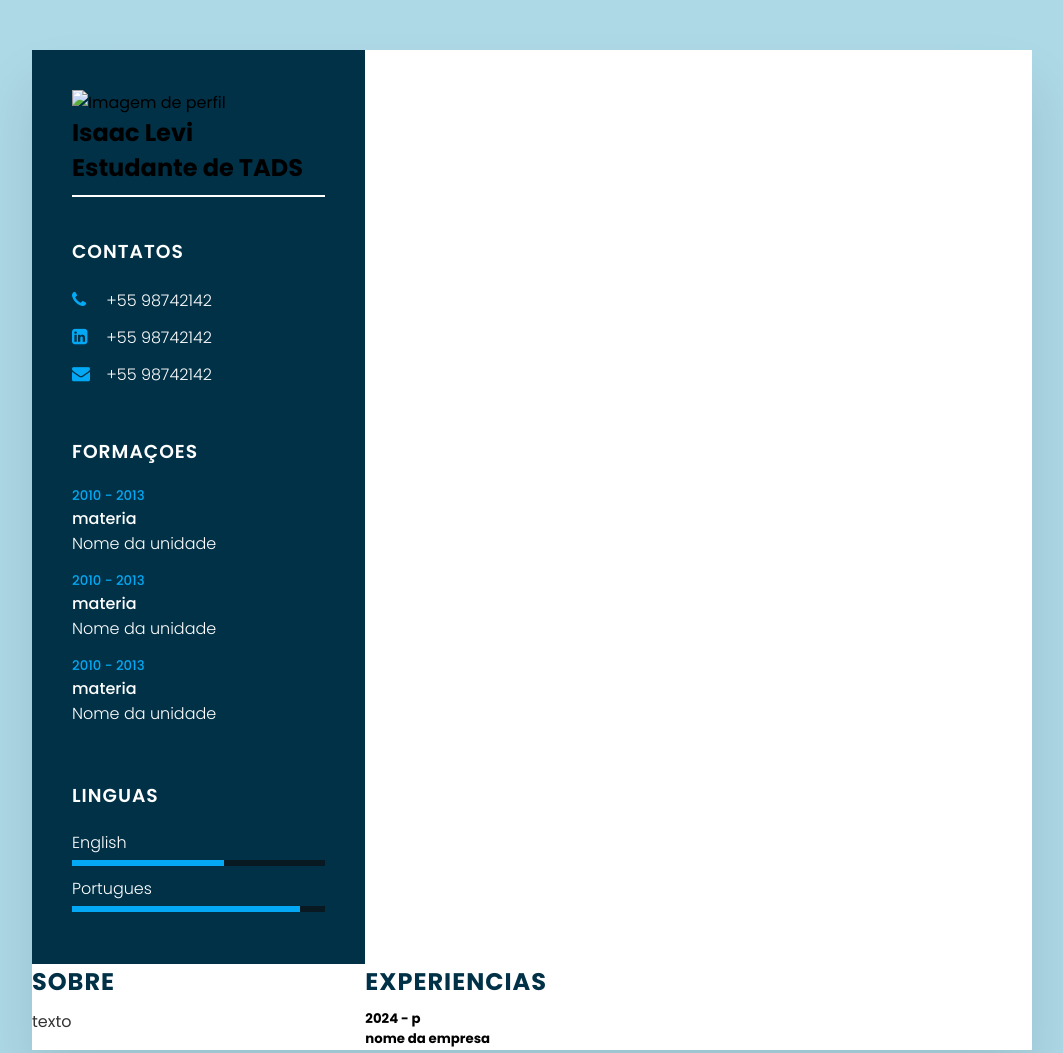
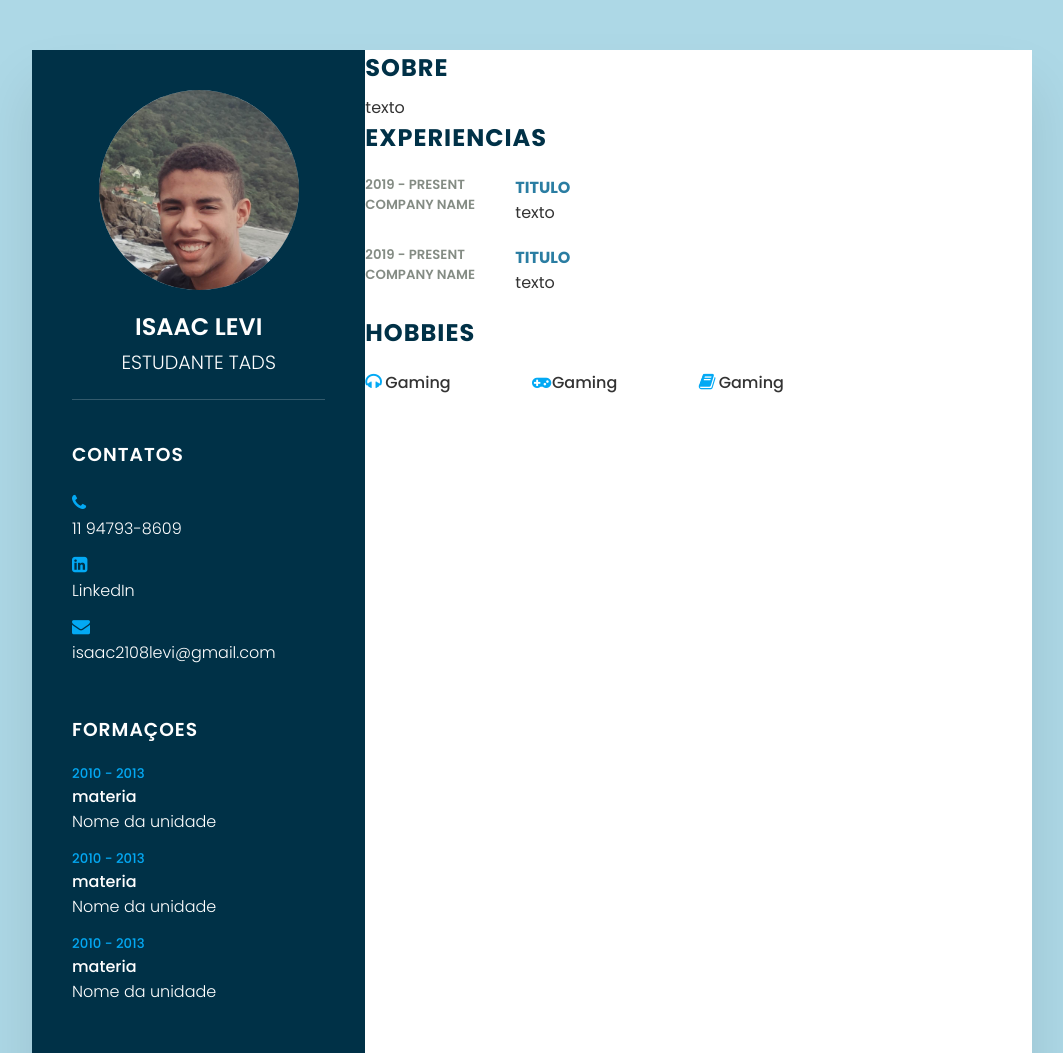
Before and after one commit to IsaacSilva21/Curriculo, a plain HTML site: page index.html in a window 1280 px wide. Shown: the top 1053 px of the page, without its empty margins (108-1171 px from the left). Drawn offline with Linux system fonts and the light colour scheme.

Commit message:
subindo 90%

```diff
--- a/index.html
+++ b/index.html
@@ -12,27 +12,27 @@
 <body>
   <div class="container">
     <div class="left_Side">
-      <div clas="profileText">
+      <div class="profileText">
         <div class="imgBx">
-          <img src="" alt="Imagem de perfil">
+          <img src="imagens/img.1.jpg" alt="Imagem de perfil">
         </div>
-        <h2>Isaac Levi<br><span>Estudante de TADS</span></h2>
-        <hr class="separator">
+        <h2>Isaac Levi<br><span>Estudante TADS</span></h2>
+
       </div>
       <div class="contInfo">
         <h3 class="title">Contatos</h3>
         <ul>
           <li>
           <span class="icon"><i class="fa fa-phone" aria-hidden="true"></i></span>
-          <span class="text">+55 98742142</span>
+          <span class="text">11 94793-8609</span>
         </li>
         <li>
           <span class="icon"><i class="fa fa-linkedin-square" aria-hidden="true"></i></span>
-          <span class="text">+55 98742142</span>
+          <span class="text"><a id="white-link" href="https://www.linkedin.com/in/isaac-levi-b6a5bb248/" target="_blank">LinkedIn </a></span>
         </li>
         <li>
           <span class="icon"><i class="fa fa-envelope" aria-hidden="true"></i></span>
-          <span class="text">+55 98742142</span>
+          <span class="text">isaac2108levi@gmail.com</span>
         </li>
         </ul>
       </div>
@@ -77,18 +77,43 @@
 
     </div>
 
-    <div class="rigth_side"></div>
+    <div class="rigth_side">
     <div class="about">
       <h2 class="title2">Sobre</h2>
       <p>texto</p>
     </div>
     <div class="about">
-     <h2 class="title2">Experiencias</h2>
-     <div class="=year_company">
-      <h5>2024 - p</h5>
-      <h5>nome da empresa</h5>
-     </div>
+      <h2 class="title2">Experiencias</h2>
+      <div class="box">
+        <div class="year_company">
+          <h5>2019 - present</h5>
+          <h5>Company name</h5>
+        </div>
+        <div class="text">
+          <h4> titulo</h4>
+          <p> texto </p>
+        </div>
+      </div>
+      <div class="box">
+        <div class="year_company">
+          <h5>2019 - present</h5>
+          <h5>Company name</h5>
+        </div>
+        <div class="text">
+          <h4> titulo</h4>
+          <p> texto </p>
+        </div>
+        </div>
+        <div class="about interest">
+          <h2 class="title2">Hobbies</h2>
+          <ul>
+            <li><i class="fa fa-headphones" aria-hidden="true"></i>Gaming</li>
+            <li><i class="fa fa-gamepad" aria-hidden="true"></i>Gaming</li>
+            <li><i class="fa fa-book" aria-hidden="true"></i>Gaming</li>
+          </ul>
+        </div>
+      </div>
+  </div>
     </div>
-  </div>
 </body>
 </html>
--- a/style.css
+++ b/style.css
@@ -77,10 +77,7 @@
     font-size: 0.8em;
     font-weight: 300;
   }
-  .separator {
-    margin-top: 10px;
-    border: 1px solid var(--cor-quinta);
-  }
+
 
   .contInfo{
     padding-top: 40px;
@@ -106,10 +103,13 @@
     width: 30px;
     font-size: 18px;
     color: var(--cor-primaria);
+    margin-right: 10px;
   }
   .contInfo ul li span{
     color: var(--cor-quinta);
     font-weight: 300;
+    display: flex;
+    align-items: center;
   }
   .contInfo.education li{
     margin-bottom: 15px;
@@ -140,11 +140,6 @@
     height: 100%;
     background: var(--cor-primaria);
   }
-  .container .rigth_side{
-    position: relative;
-    background:var(--cor-quinta) ;
-    padding: 40px;
-  }
   .about
   {
     margin-bottom: 0;
@@ -161,3 +156,40 @@
   p{
     color: #333;
   }
+  .about .box{
+    display:flex ;
+    flex-direction:row ;
+    margin: 20px 0;
+  }
+  .about .box .year_company{
+    min-width: 150px;
+  }
+  .about .box .year_company h5{
+    text-transform: uppercase;
+    color: #848c84;
+    font-weight: 600;
+  }
+  .about .box .text h4{
+    text-transform: uppercase;
+    color: #2a7da2;
+    font-size: 16px;
+  }
+  .interest ul{
+    display: grid;
+    grid-template-columns: repeat(4,1fr);
+  }
+  .interest ul li{
+    list-style: none;
+    color: #333;
+    font-weight: 500;
+    margin: 10px 0;
+  }
+  .interest ul li .fa{
+    color: #03a9f4;
+    font-size: 18px;
+    width: 20px;
+  }
+  #white-link {
+    color: white;
+    text-decoration: none;
+  }
```
